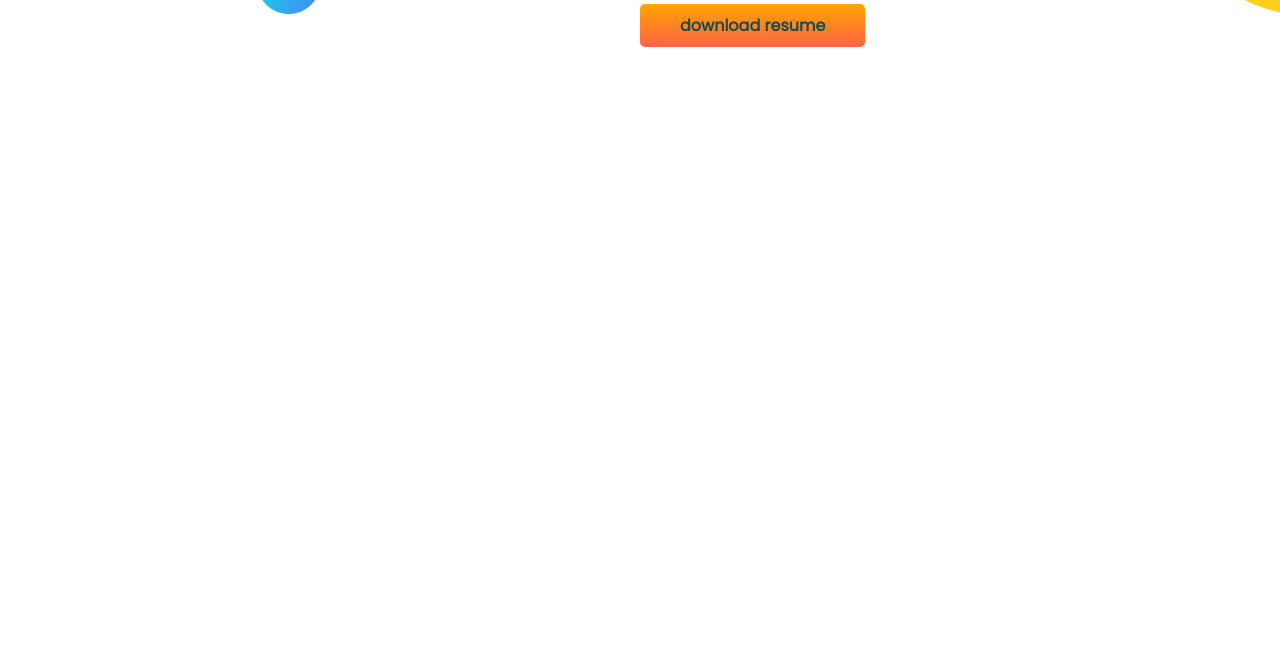
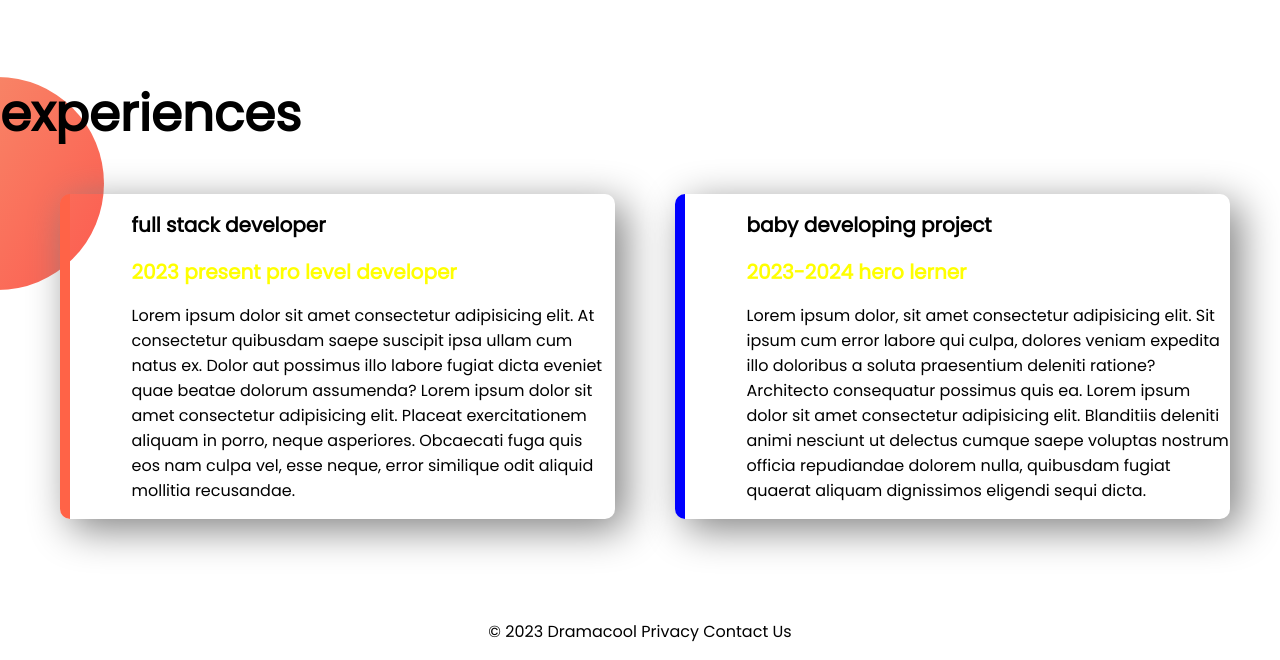
Before and after one commit to swarna32/developer-portfolio, a plain HTML site: page index.html in a window 1280 px wide. Shown: the part 746-1406 px from the top of the page. Before the commit the page ends 884 px from the top, so only its background shows below. Drawn offline with Linux system fonts and the light colour scheme.

Commit message:
new code add

```diff
--- a/index.html
+++ b/index.html
@@ -11,7 +11,7 @@
     <link rel="stylesheet" href="style.css">
 </head>
 <body>
-    <section class="top-banner">
+    <section class="top-banner flexible-container" >
             <div class="half-width">
             <h1>welcome to my website</h1>
             <h2> <span class="color">swarna das's</span>  website</h2>
@@ -26,7 +26,7 @@
         </div>
 
     </section>
-    <section class="dream-big">
+    <section class="dream-big flexible-container">
         <div class="half-width">
             <img src="images/jhankar.png" alt="">
         </div>
@@ -37,6 +37,27 @@
                 <a class="link-button" target="_blank" href="www.google.com">download resume</a>
         </div>
     </section>
-
+    <section class="experience-box">
+        <h1>experiences</h1>
+        <div  class="flexible-container">
+            <div id="full-stack-developer" class="experience-item">
+                <h2>full stack developer</h2>
+                <h2 class="color">2023 present pro level developer</h2>
+                <p>Lorem ipsum dolor sit amet consectetur adipisicing elit. At consectetur quibusdam saepe suscipit ipsa ullam cum
+                    natus ex. Dolor aut possimus illo labore fugiat dicta eveniet quae beatae dolorum assumenda? Lorem ipsum dolor sit amet consectetur adipisicing elit. Placeat exercitationem aliquam in porro, neque asperiores. Obcaecati fuga quis eos nam culpa vel, esse neque, error similique odit aliquid mollitia recusandae.</p>
+            </div>
+            <div id="baby-developing-project" class="experience-item">
+                <h2>baby developing project</h2>
+                <h2 class="color">2023-2024 hero lerner</h2>
+                <p>Lorem ipsum dolor, sit amet consectetur adipisicing elit. Sit ipsum cum error labore qui culpa, dolores veniam
+                    expedita illo doloribus a soluta praesentium deleniti ratione? Architecto consequatur possimus quis ea. Lorem ipsum dolor sit amet consectetur adipisicing elit. Blanditiis deleniti animi nesciunt ut delectus cumque saepe voluptas nostrum officia repudiandae dolorem nulla, quibusdam fugiat quaerat aliquam dignissimos eligendi sequi dicta.</p>
+            </div>
+        </div>
+    </section>
 </body>
+<footer>
+    <p>© 2023 Dramacool
+    Privacy
+    Contact Us</p>
+</footer>
 </html>
--- a/style.css
+++ b/style.css
@@ -6,14 +6,15 @@ h1{
     font-size: 50px;
 }
 h2{
-    font-size: 40px;
+    font-size: 20px;
 }
 .color{
     color: yellow;
 }
-section{
+.flexible-container{
     display: flex;
     margin-bottom: 100px;
+    padding-left: 50px;
 }
 .half-width img{
     width: 50%;
@@ -42,3 +43,25 @@ section{
 .para{
     padding-right: 20%;
 }
+.experience-box{
+    background-image: url(images/exp-bg.png);
+    background-repeat: no-repeat;
+}
+.experience-item{
+
+    width: 40%;
+    margin-left: 10px;
+    margin-right: 50px;
+    padding-left: 5%;
+    border-radius: 10px;
+    box-shadow: 10px 10px 40px gray;
+}
+#full-stack-developer{
+    border-left: 10px solid tomato;
+}
+#baby-developing-project{
+    border-left: 10px solid blue;
+}
+footer{
+    text-align: center;
+}
```
